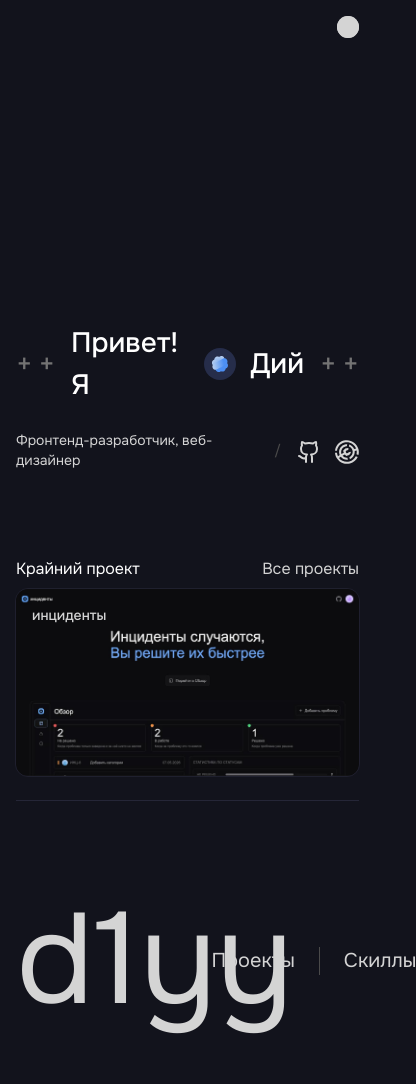
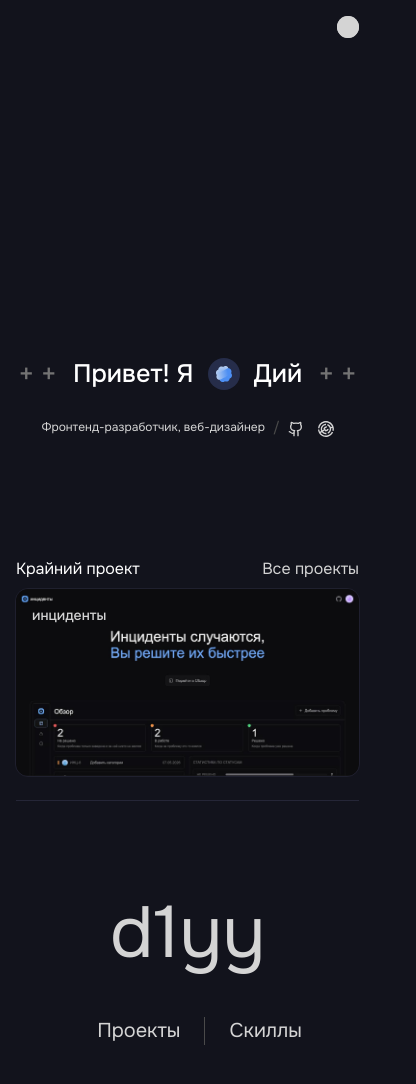
Before and after one commit to j0u1/www, a Next.js app: page / in a window 390 px wide. Shown: the top 1084 px of the page, 416 px wide, since content can reach past the window. Built offline with nearby package versions, Linux system fonts and the light colour scheme; no server answers.

Commit message:
fix(Hero, Links, H1, Footer): adjust layout, improve responsiveness, and update styles

```diff
--- a/app/components/Main/Footer.tsx
+++ b/app/components/Main/Footer.tsx
@@ -14,8 +14,8 @@ const links = [
 
 export default function Footer() {
   return (
-    <footer className="grid grid-cols-2 xl:grid-cols-3 w-full items-center pt-24 pb-20 border-t border-secondary">
-      <Lnk className="text-9xl size-fit" href={'/'}>
+    <footer className="grid md:grid-cols-2 xl:grid-cols-3 gap-12 md:gap-0 w-full justify-center md:justify-baseline items-center pt-24 pb-20 border-t border-secondary">
+      <Lnk className="text-7xl md:text-9xl size-fit mx-auto md:mx-0 duration-300 transition-all" href={'/'}>
         d1yy
       </Lnk>
       <div className="flex items-center gap-6 md:justify-end lg:justify-center md:ml-auto xl:mx-auto">
--- a/app/components/Main/Hero/Hero.tsx
+++ b/app/components/Main/Hero/Hero.tsx
@@ -15,7 +15,7 @@ export default function Hero() {
   const { toggle } = useColorTheme();
 
   return (
-    <section className="flex flex-col gap-6 relative justify-center items-center transition-all duration-300 min-h-190 lg:min-h-200 lg:h-[94dvh]">
+    <section className="flex flex-col gap-6 relative justify-center items-center transition-all duration-300 min-h-190 lg:min-h-150 lg:h-[92dvh]">
       <div className="flex absolute top-0 right-0 flex-col gap-4 transition-all duration-300">
         <ChangeThemeButton toggle={toggle} />
       </div>
@@ -26,8 +26,8 @@ export default function Hero() {
         </span>
         <Cross />
       </H1>
-      <div className="relative flex items-center gap-4 z-10">
-        <p className="text-sm md:text-base text-additional duration-300 transition-all">Фронтенд-разработчик, веб-дизайнер</p>
+      <div className="relative flex items-center gap-2 lg:gap-4 z-10 duration-300 transition-all">
+        <p className="text-xs md:text-sm lg:text-base text-additional duration-300 transition-all">Фронтенд-разработчик, веб-дизайнер</p>
         <span className="text-sm text-additional-foreground">/</span>
         <Links />
       </div>
--- a/app/components/Main/Hero/Links.tsx
+++ b/app/components/Main/Hero/Links.tsx
@@ -24,7 +24,7 @@ export default function Links() {
             href={link.href}
             target="_blank"
           >
-            <Icon className="size-6" />
+            <Icon className="size-4 duration-300 transition-all lg:size-6" />
           </Lnk>
         );
       })}
--- a/app/components/UI/Heading/H1.tsx
+++ b/app/components/UI/Heading/H1.tsx
@@ -1,5 +1,5 @@
 import { headingProps } from "@/app/types/heading";
 
 export default function H1({ children, className }: headingProps) {
-  return <h1 className={`flex items-center gap-2.5 text-[clamp(1.75rem,5vw,3.5rem)] font-medium duration-300 transition-all ${className}`}>{children}</h1>;
+  return <h1 className={`flex items-center gap-2.5 text-[clamp(1.58rem,5vw,3.5rem)] font-medium duration-300 transition-all ${className}`}>{children}</h1>;
 }
```
